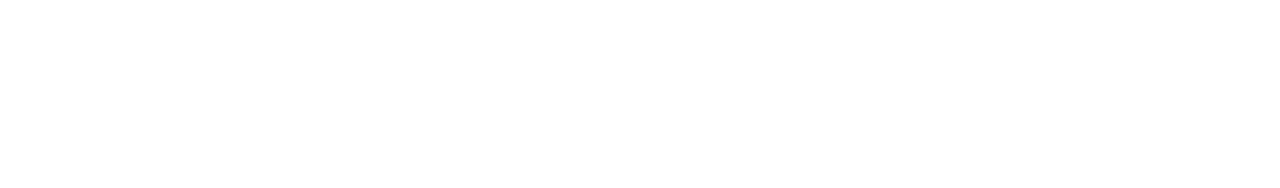
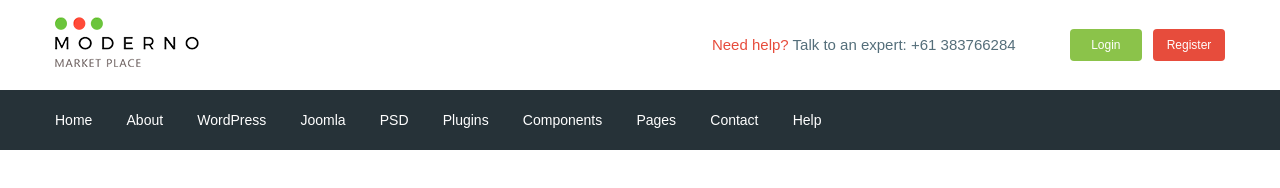
Before and after one commit to by-ultra-dev/moderno, a website: page app/index.html in a window 1280 px wide. Drawn offline with nearby package versions, Linux system fonts and the light colour scheme; files that its build step writes are made by us from their sources.

Commit message:
added header

```diff
--- a/app/index.html
+++ b/app/index.html
@@ -6,11 +6,100 @@
    <meta http-equiv="X-UA-Compatible" content="IE=edge">
    <meta name="viewport" content="width=device-width, initial-scale=1.0">
    <title>Document</title>
+   <link href="https://fonts.googleapis.com/css2?family=Roboto:wght@500;700&display=swap" rel="stylesheet">
    <link rel="stylesheet" href="css/libs.min.css">
    <link rel="stylesheet" href="css/style.min.css">
 </head>
 
 <body>
+   <header class="header">
+      <div class="header__top">
+         <div class="container">
+            <div class="header__top-inner">
+               <div class="header__logo">
+                  <a href="#">
+                     <img src="images/logo.png" alt="logo">
+                  </a>
+               </div>
+               <div class="header__text">
+                  <a href="#">
+                     <span>Need help?</span>
+                  </a>
+                  Talk to an expert:
+                  <a class="header__phone" href="tel:61 3 8376 6284">+61 383766284</a>
+               </div>
+               <div class="header__box">
+                  <a class="basket" href="#"></a>
+                  <a class="header__btn header__btn-login" href="#">Login</a>
+                  <a class="header__btn header__btn-register" href="#">Register</a>
+               </div>
+            </div>
+         </div>
+      </div>
+
+      <div class="header__menu">
+         <div class="container">
+            <nav class="menu">
+               <ul class="menu__list">
+                  <li>
+                     <a href="#">
+                        Home
+                     </a>
+                  </li>
+                  <li>
+                     <a href="#">
+                        About
+                     </a>
+                  </li>
+                  <li>
+                     <a href="#">
+                        WordPress
+                     </a>
+                  </li>
+                  <li>
+                     <a href="#">
+                        Joomla
+                     </a>
+                  </li>
+                  <li>
+                     <a href="#">
+                        PSD
+                     </a>
+                  </li>
+                  <li>
+                     <a href="#">
+                        Plugins
+                     </a>
+                  </li>
+                  <li>
+                     <a href="#">
+                        Components
+                     </a>
+                  </li>
+                  <li>
+                     <a href="#">
+                        Pages
+                     </a>
+                  </li>
+                  <li>
+                     <a href="#">
+                        Contact
+                     </a>
+                  </li>
+                  <li>
+                     <a href="#">
+                        Help
+                     </a>
+                  </li>
+               </ul>
+            </nav>
+         </div>
+      </div>
+
+
+
+
+   </header>
 
 
    <script src="https://ajax.googleapis.com/ajax/libs/jquery/3.6.0/jquery.min.js"></script>
--- /dev/null
+++ b/app/scss/_fonts.scss
@@ -0,0 +1,6 @@
+@font-face {
+   font-family: "Roboto-Regular", sans-serif;
+   src: url("../fonts/Roboto-Regular.woff2") format("woff2"), url("../fonts/Roboto-Regular.woff") format("woff");
+   font-weight: 400;
+   font-display: swap;
+}
--- /dev/null
+++ b/app/scss/_global.scss
@@ -0,0 +1,35 @@
+html {
+   box-sizing: border-box;
+}
+*,
+*::before,
+*::after {
+   box-sizing: inherit;
+}
+
+a {
+   display: inline-block;
+   text-decoration: none;
+   color: $text;
+}
+
+ul,
+li {
+   margin: 0;
+   padding: 0;
+   list-style: none;
+}
+
+body {
+   font-family: "Roboto-Regular", sans-serif;
+   font-weight: 400;
+   font-size: 15px;
+   line-height: 24px;
+   color: $text;
+}
+
+.container {
+   max-width: 1200px;
+   margin: 0 auto;
+   padding: 0 15px;
+}
--- /dev/null
+++ b/app/scss/_vars.scss
@@ -0,0 +1,4 @@
+$text: #546e7a;
+$red: #e74c3c;
+$green: #8bc34a;
+$bg: #263238;
--- a/app/scss/style.scss
+++ b/app/scss/style.scss
@@ -1,12 +1,58 @@
-html {
-   box-sizing: border-box;
-}
-*,
-*::before,
-*::after {
-   box-sizing: inherit;
+@import "vars";
+@import "global";
+@import "fonts";
+
+.header__top-inner {
+   display: flex;
+   justify-content: space-between;
+   height: 90px;
+   align-items: center;
 }
 
-.box {
+.header__text {
+   margin-left: auto;
+   margin-right: 50px;
+   span {
+      color: $red;
+   }
+}
+
+.header__btn {
+   padding: 4px;
+   width: 72px;
+   border-radius: 4px;
+   text-align: center;
+   color: #fff;
+   font-size: 12px;
+}
+
+.header__btn-login {
+   background-color: $green;
+}
+
+.header__btn-register {
+   background-color: $red;
+   margin-left: 7px;
+}
+
+.header__menu {
+   background-color: $bg;
+}
+.menu {
    display: flex;
+   align-items: center;
+   height: 60px;
 }
+
+.menu__list {
+   li {
+      display: inline-block;
+      & + li {
+         margin-left: 30px;
+      }
+   }
+   a {
+      color: #fff;
+      font-size: 14px;
+   }
+}
--- a/gulpfile.js
+++ b/gulpfile.js
@@ -8,8 +8,8 @@ let gulp = require('gulp'),
    cssmin = require('gulp-cssmin');
 
 gulp.task('sass', function () {
-   return gulp.src('app/scss/style.scss')
-      .pipe(sass({ outputStyle: 'compressed' }))
+   return gulp.src('app/scss/**/*.scss')
+      .pipe(sass({ outputStyle: 'expanded' }))
       .pipe(rename({ suffix: '.min' }))
       .pipe(autoprefixer({
          overrideBrowserslist: ['last 8 versions']
@@ -59,7 +59,7 @@ gulp.task('browser-sync', function () {
 });
 
 gulp.task('watch', function () {
-   gulp.watch('app/scss/style.scss', gulp.parallel('sass'))
+   gulp.watch('app/scss/**/*.scss', gulp.parallel('sass'))
    gulp.watch('app/*.html', gulp.parallel('html'))
    gulp.watch('app/js/*.js', gulp.parallel('js'))
 });
```
Also changed, not shown: app/fonts/Roboto-Regular.woff (added), app/fonts/Roboto-Regular.woff2 (added), app/images/logo.png (added).
